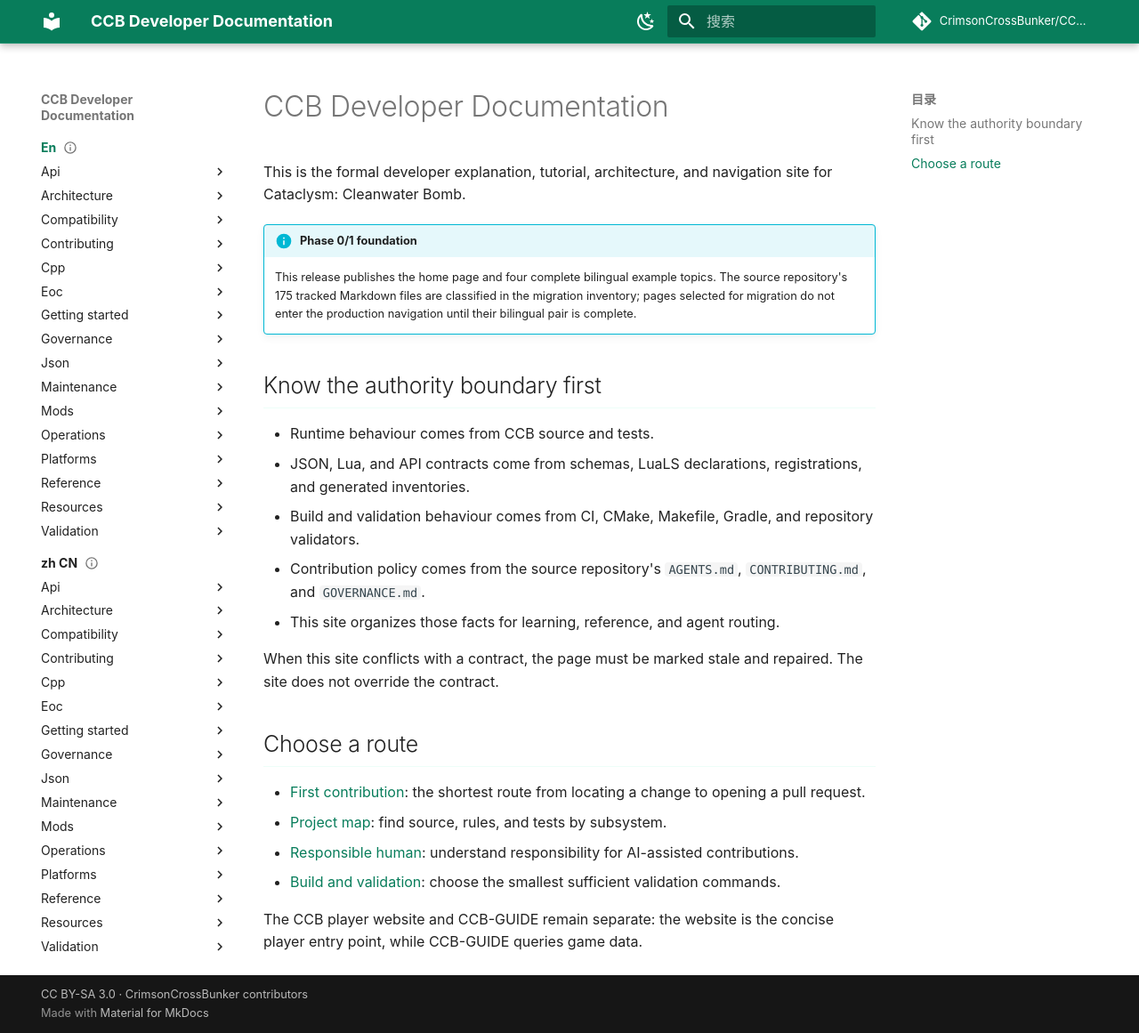
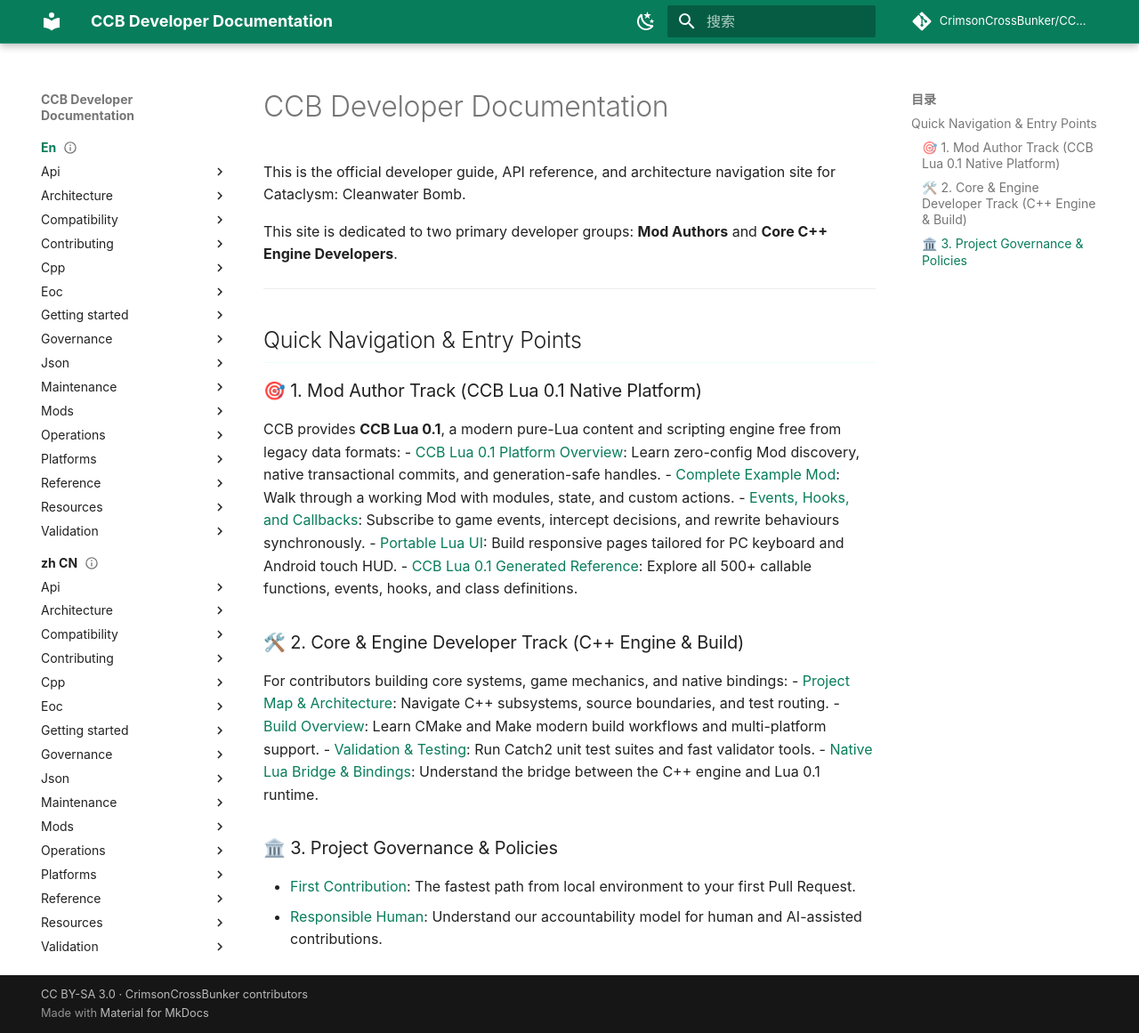
Before and after one commit to CrimsonCrossBunker/CCB-Docs, an MkDocs documentation site: the page built from docs/en/index.md, in a window 1280 px wide and 1161 px high. Shown: the whole window at 89% size. Built offline with MkDocs 1.6.1 and Material for MkDocs 9.7.7, drawn with Linux system fonts in a browser that asks for light colours; comment, search, counter and statistics services are not loaded.

Commit message:
docs(home): restructure homepage for Mod Authors and Core Developers

```diff
--- a/docs/en/index.md
+++ b/docs/en/index.md
@@ -67,39 +67,29 @@ documentation_issue_url: https://github.com/CrimsonCrossBunker/CCB-Docs/issues/n
 
 # CCB Developer Documentation
 
-This is the formal developer explanation, tutorial, architecture, and
-navigation site for Cataclysm: Cleanwater Bomb.
+This is the official developer guide, API reference, and architecture navigation site for Cataclysm: Cleanwater Bomb.
 
-!!! info "Phase 0/1 foundation"
-    This release publishes the home page and four complete bilingual example
-    topics. The source repository's 175 tracked Markdown files are classified
-    in the migration inventory; pages selected for migration do not enter the
-    production navigation until their bilingual pair is complete.
+This site is dedicated to two primary developer groups: **Mod Authors** and **Core C++ Engine Developers**.
 
-## Know the authority boundary first
+---
 
-- Runtime behaviour comes from CCB source and tests.
-- JSON, Lua, and API contracts come from schemas, LuaLS declarations,
-  registrations, and generated inventories.
-- Build and validation behaviour comes from CI, CMake, Makefile, Gradle, and
-  repository validators.
-- Contribution policy comes from the source repository's `AGENTS.md`,
-  `CONTRIBUTING.md`, and `GOVERNANCE.md`.
-- This site organizes those facts for learning, reference, and agent routing.
+## Quick Navigation & Entry Points
 
-When this site conflicts with a contract, the page must be marked stale and
-repaired. The site does not override the contract.
+### 🎯 1. Mod Author Track (CCB Lua 0.1 Native Platform)
+CCB provides **CCB Lua 0.1**, a modern pure-Lua content and scripting engine free from legacy data formats:
+- [CCB Lua 0.1 Platform Overview](api/lua/v5/overview.md): Learn zero-config Mod discovery, native transactional commits, and generation-safe handles.
+- [Complete Example Mod](api/lua/v5/example-mod.md): Walk through a working Mod with modules, state, and custom actions.
+- [Events, Hooks, and Callbacks](api/lua/v5/events.md): Subscribe to game events, intercept decisions, and rewrite behaviours synchronously.
+- [Portable Lua UI](api/lua/v5/ui.md): Build responsive pages tailored for PC keyboard and Android touch HUD.
+- [CCB Lua 0.1 Generated Reference](api/lua/v5/reference/modules.md): Explore all 500+ callable functions, events, hooks, and class definitions.
 
-## Choose a route
+### 🛠️ 2. Core & Engine Developer Track (C++ Engine & Build)
+For contributors building core systems, game mechanics, and native bindings:
+- [Project Map & Architecture](architecture/project-map.md): Navigate C++ subsystems, source boundaries, and test routing.
+- [Build Overview](build/overview.md): Learn CMake and Make modern build workflows and multi-platform support.
+- [Validation & Testing](validation/quickstart.md): Run Catch2 unit test suites and fast validator tools.
+- [Native Lua Bridge & Bindings](cpp/lua-bridge.md): Understand the bridge between the C++ engine and Lua 0.1 runtime.
 
-- [First contribution](getting-started/first-contribution.md): the shortest
-  route from locating a change to opening a pull request.
-- [Project map](architecture/project-map.md): find source, rules, and tests by
-  subsystem.
-- [Responsible human](contributing/responsible-human.md): understand
-  responsibility for AI-assisted contributions.
-- [Build and validation](validation/quickstart.md): choose the smallest
-  sufficient validation commands.
-
-The CCB player website and CCB-GUIDE remain separate: the website is the
-concise player entry point, while CCB-GUIDE queries game data.
+### 🏛️ 3. Project Governance & Policies
+- [First Contribution](getting-started/first-contribution.md): The fastest path from local environment to your first Pull Request.
+- [Responsible Human](contributing/responsible-human.md): Understand our accountability model for human and AI-assisted contributions.
```
Also changed, not shown: other parts of docs/en/index.md (+1 -1 lines), docs/zh_CN/index.md (+22 -21 lines).
